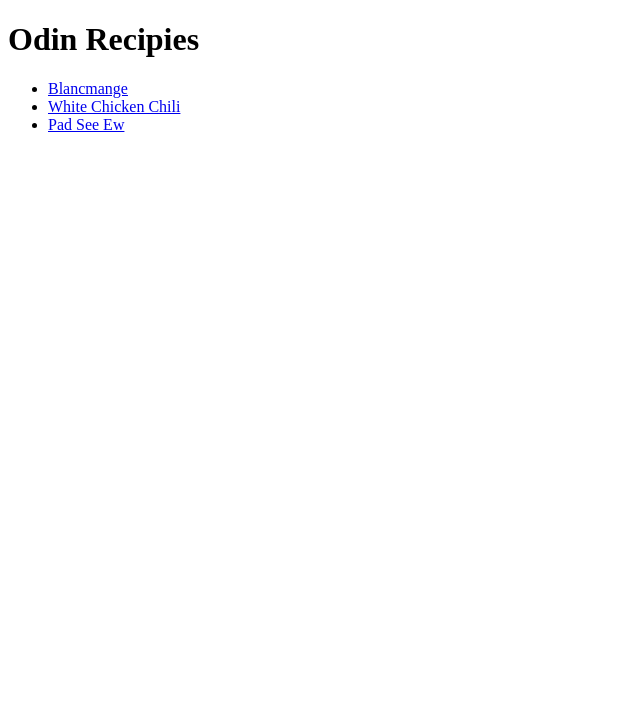
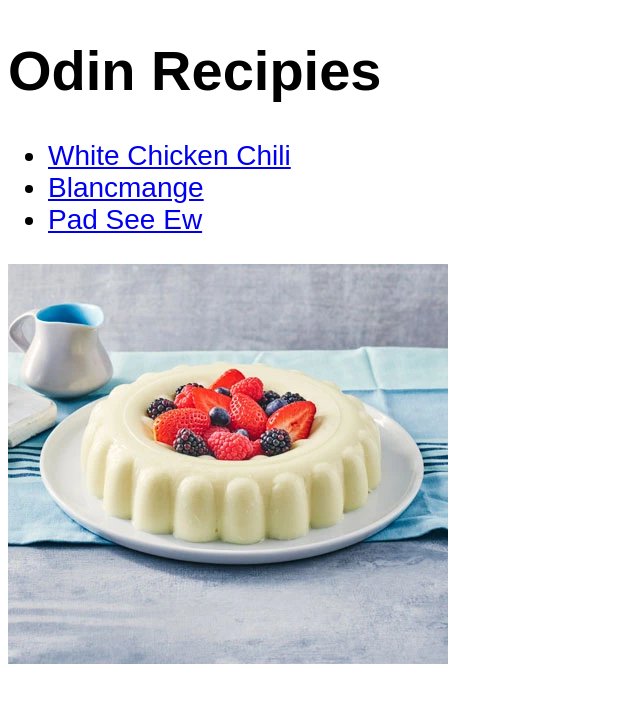
Before and after one commit to Aleroniponi/odin-recipies, a plain HTML site: page index.html in a window 1280 px wide. Shown: the whole page, without its empty margins (0-640 px from the left). Drawn offline with Linux system fonts and the light colour scheme.

Commit message:
Experimental changes

```diff
--- a/index.html
+++ b/index.html
@@ -2,14 +2,17 @@
 <html lang="en">
 <head>
     <meta charset="UTF-8">
+    <link href="style.css" rel="stylesheet">
     <title>Odin Recipies</title>
 </head>
 <body>
     <h1>Odin Recipies</h1>
     <ul>
+        <li><a href="./recipies/whitechili.html">White Chicken Chili</a></li>
         <li><a href="./recipies/blancmange.html">Blancmange</a></li>
-        <li><a href="./recipies/whitechili.html">White Chicken Chili</a></li>
         <li><a href="./recipies/padseeew.html">Pad See Ew</a></li>
     </ul>
+
+    <img src="/odin-recipies/img/blancmange.jpg">
 </body>
 </html>
--- /dev/null
+++ b/recipies/blancmange.css
@@ -0,0 +1,4 @@
+img{
+    height: 400px;
+    width: auto;
+}
--- /dev/null
+++ b/recipies/padseeew.css
@@ -0,0 +1,4 @@
+img{
+    height: 400px;
+    width: auto;
+}
--- /dev/null
+++ b/recipies/whitechili.css
@@ -0,0 +1,4 @@
+img{
+    height: 400px;
+    width: auto;
+}
--- a/style.css
+++ b/style.css
@@ -0,0 +1,9 @@
+body{
+    font-family: sans-serif;
+    font-size: 28px;
+}
+
+img{
+    width: auto;
+    height: auto;
+}
```
Also changed, not shown: recipies/blancmange.html (+1 -0 lines), recipies/padseeew.html (+2 -1 lines), recipies/whitechili.html (+2 -1 lines), 1 other file.
